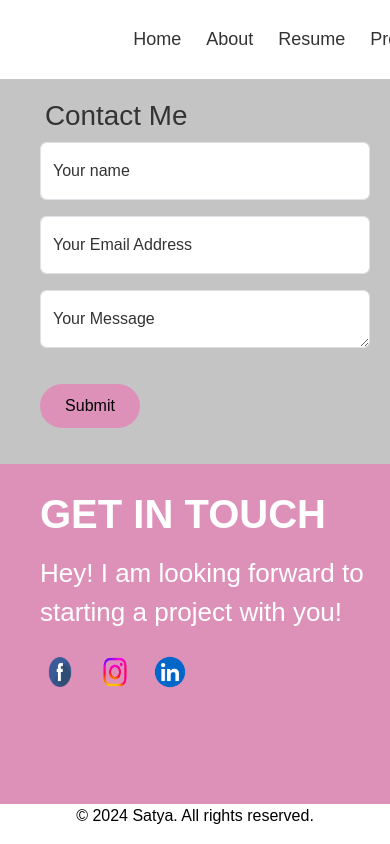
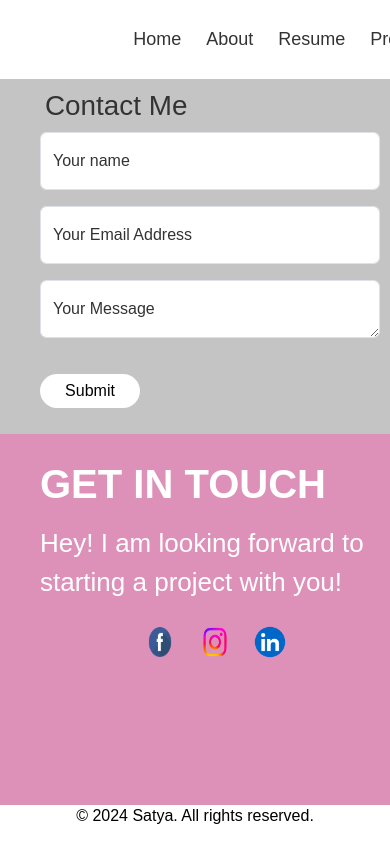
Before and after one commit to Satya1512/frontend, a React (Create React App) app: page /contact in a window 390 px wide. Shown: the top 844 px of the page. Built offline with nearby package versions, Linux system fonts and the light colour scheme.

Commit message:
Update index.css

```diff
--- a/src/components/index.css
+++ b/src/components/index.css
@@ -1,32 +1,34 @@
 .container {
-  position: relative;
   display: flex;
   flex-direction: column;
   min-height: 300px;
   padding: 0px;
-  height:90vh;
+  height:86vh;
+  position: relative; /* Ensure this container is positioned for z-index */
+  z-index: 1; /* Set a base z-index */
 
 }
 
 .form-section {
   background-color: #c4c4c4;
-  padding: 20px;
+  padding: 10px;
   display: flex;
   justify-content: left;
-  z-index: 1;
-  padding-left:40px
+  padding-left: 40px;
+  z-index: 2; /* Ensure the form section is above the pink section */
+  position: relative; /* Position relative for z-index to work */
 
 }
 
 .form {
-  width: 450px;
+  width: 400px;
 
 }
 
 .submit-button {
-  background-color: #dd91b9;
+  background-color: white;
   color: rgb(0, 0, 0);
-  padding: 10px;
+  padding: 5px;
   border: none;
   border-radius: 50px;
   cursor: pointer;
@@ -60,7 +62,6 @@
   height:400px;
   padding-top:20px
 }
-
 .get-in-touch {
   margin-bottom: 10px;
   font-size: 40px;
@@ -195,15 +196,17 @@ h1{
 }
 
 /* Mobile Styles */
-@media (max-width: 768px) {
+@media (max-width: 786px) {
   .about-container {
     flex-direction: column; /* Stack content vertically */
     height: auto; /* Let the height adjust based on content */
     padding: 1rem;
     align-items: center;
     text-align: center;
+    width:100%;
+    height:100%;
+    background: linear-gradient(140deg, black, gray);
   }
-
   .about-section {
     padding: 1rem;
     padding-top: 2rem;
@@ -228,4 +231,31 @@ h1{
   .paragraph {
     font-size: 1rem; /* Adjust paragraph size for mobile */
   }
+  /* Additional Styles for Hamburger Menu */
+  .hamburger-menu {
+    display: block; /* Show hamburger on mobile */
+    cursor: pointer;
+  }
+
+  .nav-links {
+    display: none; /* Hide nav links by default on mobile */
+    flex-direction: column; /* Stack links vertically */
+    position: absolute; /* Position links absolutely */
+    right: 0; /* Align to right */
+    top: 50px; /* Adjust vertical position */
+    background-color: white; /* Background for dropdown */
+    width: 200px; /* Width of the dropdown */
+    z-index: 100; /* Ensure dropdown is above other content */
+  }
+
+  .nav-links.active {
+    display: flex; /* Show links when active */
+  }
+  .social-icons {
+    display: flex; /* Enable flexbox */
+    align-items: center; /* Center items vertically */
+    justify-content: center; /* Center items horizontally */
+    flex-direction: row; /* Default row direction for icons */
+  }
+
 }
```
